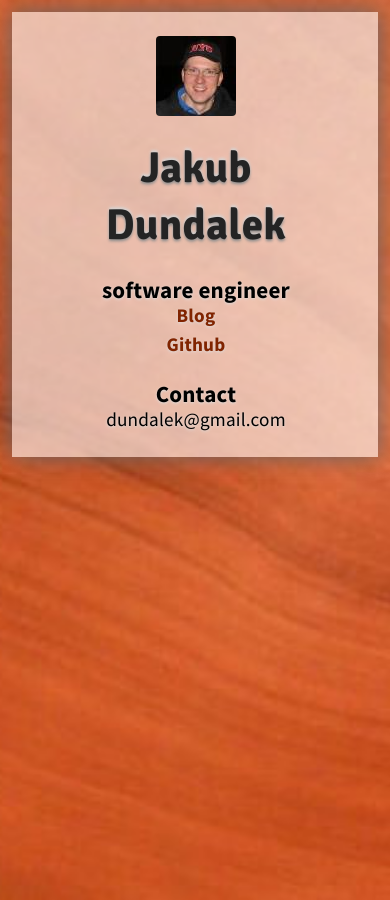
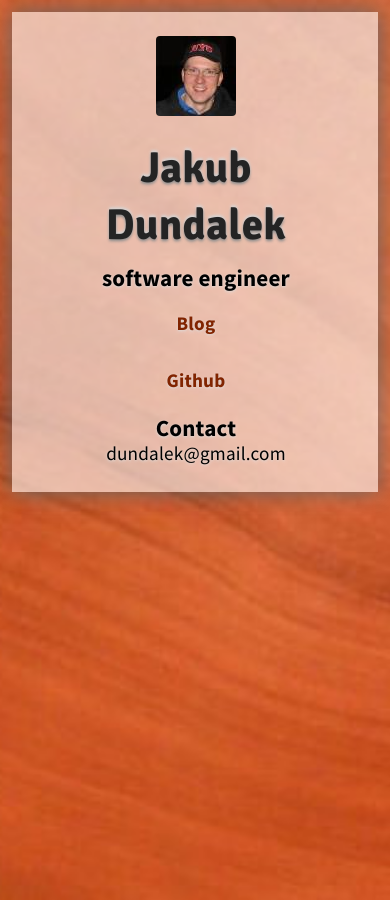
Before and after one commit to dundalek/dundalek.com, a Jekyll site: the page built from index.html, in a window 390 px wide. Built offline with Jekyll 4.4.1, drawn with Linux system fonts in a browser that asks for light colours; the list of posts is cut into pages by our own code.

Commit message:
make click targets bigger on small screens

```diff
--- a/_sass/home.scss
+++ b/_sass/home.scss
@@ -83,6 +83,17 @@
     background-size: cover;
     font-size: 120%;
   }
+
+  .homepage {
+    a {
+      padding-top: 1em;
+      height: 3em;
+    }
+
+    h2 {
+      padding: 0.5em 0 0 0;
+    }
+  }
 }
 
 @media (min-width: 480px) {
```
